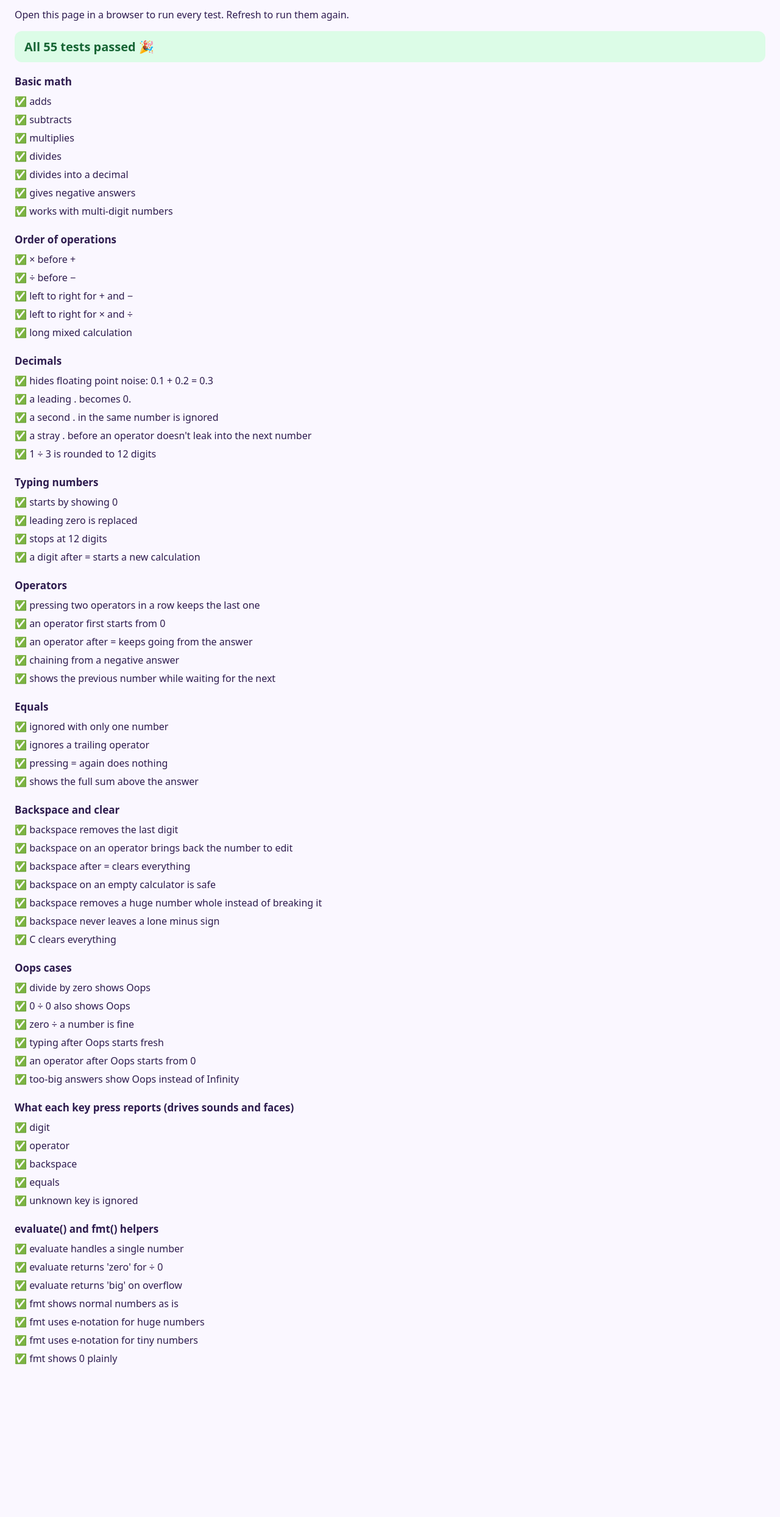
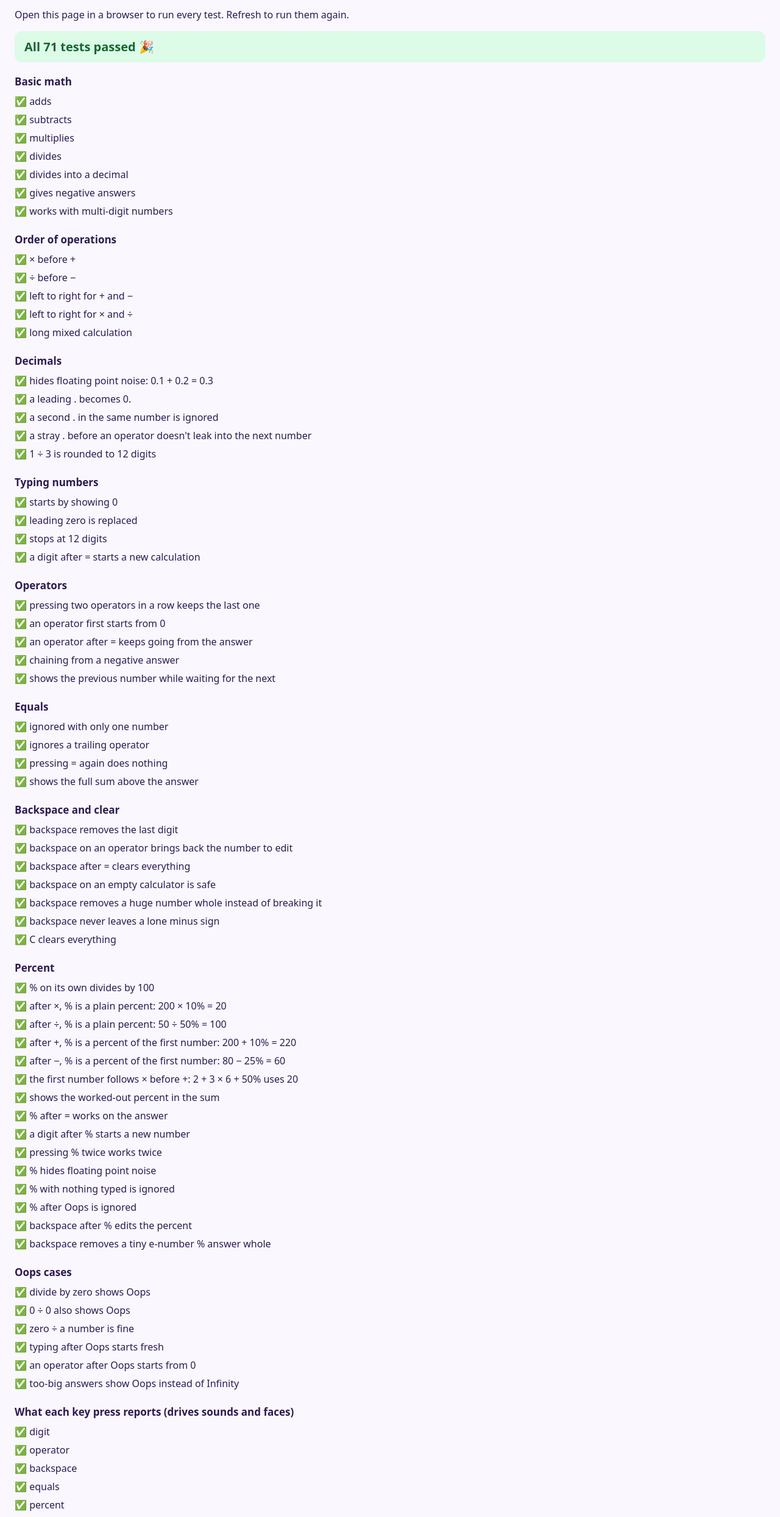
Before and after one commit to jcoldham/skylars-rainbow-calculator, a plain HTML site: page tests.html in a window 1280 px wide. Shown: the part 70-2557 px from the top of the page at 61% size. Before the commit the page ends 2336 px from the top, so only its background shows below. Drawn offline with Linux system fonts and the light colour scheme.

Commit message:
Add percent key and CLAUDE.md
The % button works like a phone calculator: 50 % gives 0.5, and
after + or − it takes a percent of the number before it
(200 + 10 % = 220). Also works from the keyboard, with its own
sound and face. Tests added for the new key.

CLAUDE.md holds the project notes Claude follows when working here.

Co-Authored-By: Claude Opus 5.5 <noreply@anthropic.com>

```diff
--- a/calc.js
+++ b/calc.js
@@ -40,18 +40,20 @@
   }
 
   // Makes a new calculator. press(label) handles one key and returns what happened:
-  // "digit", "op", "back", "clear", "equals", "zero", "big", or null if the key was ignored.
+  // "digit", "op", "percent", "back", "clear", "equals", "zero", "big", or null if the key was ignored.
   // display() returns the two lines of text to show.
   function createCalculator() {
     let tokens = [];   // numbers and operators entered so far, e.g. [7, "+", 3]
     let cur = "";      // the number being typed right now
     let result = null; // last answer, after pressing =
     let error = null;  // "zero" or "big" after a failed =
+    let fromPercent = false; // true right after %, so the next digit starts a new number
 
-    function resetAll() { tokens = []; cur = ""; result = null; error = null; }
+    function resetAll() { tokens = []; cur = ""; result = null; error = null; fromPercent = false; }
 
     function pressDigit(d) {
       if (result !== null || error) resetAll();
+      if (fromPercent) { cur = ""; fromPercent = false; }
       if (d === ".") {
         if (cur.includes(".")) return null;
         cur = cur ? cur + "." : "0.";
@@ -65,8 +67,31 @@
       return "digit";
     }
 
+    // % works like most phone calculators:
+    //   50 %        → 0.5             (just divide by 100)
+    //   200 × 10 %  → 200 × 0.1       (after × or ÷, the same)
+    //   200 + 10 %  → 200 + 20        (after + or −, it means "10 percent of 200")
+    function pressPercent() {
+      if (error) return null;
+      if (result !== null) { tokens = []; cur = String(result); result = null; }
+      if (cur === "") return null; // nothing to turn into a percent yet
+      let value = parseFloat(cur) / 100;
+      const lastOp = tokens[tokens.length - 1];
+      if (lastOp === "+" || lastOp === "−") {
+        // Work out everything before the + or − to find "percent of what"
+        const before = evaluate(tokens.slice(0, -1));
+        if (typeof before === "string") return null;
+        value = before * value;
+      }
+      if (!isFinite(value)) { tokens = []; cur = ""; error = "big"; return "big"; }
+      cur = String(parseFloat(value.toPrecision(12)));
+      fromPercent = true;
+      return "percent";
+    }
+
     function pressOp(op) {
       error = null;
+      fromPercent = false;
       if (result !== null) { tokens = []; cur = String(result); result = null; }
       if (cur === "" || cur === "0.") {
         if (tokens.length && isOp(tokens[tokens.length - 1])) tokens[tokens.length - 1] = op;
@@ -80,7 +105,9 @@
     }
 
     function pressBack() {
+      fromPercent = false;
       if (result !== null || error) resetAll();
+      else if (cur.includes("e")) cur = ""; // a tiny % answer like 1e-7 is removed whole
       else if (cur) cur = cur.slice(0, -1);
       else if (tokens.length) {
         tokens.pop();
@@ -110,6 +137,7 @@
     function press(label) {
       if (/^[0-9.]$/.test(label)) return pressDigit(label);
       if (OPS.includes(label)) return pressOp(label);
+      if (label === "%") return pressPercent();
       if (label === "⌫") return pressBack();
       if (label === "C") { resetAll(); return "clear"; }
       if (label === "=") return pressEquals();
--- a/tests.html
+++ b/tests.html
@@ -146,6 +146,32 @@ describe("Backspace and clear", () => {
   });
 });
 
+describe("Percent", () => {
+  test("% on its own divides by 100", () => expectEqual(pressKeys("50%").main, "0.5"));
+  test("after ×, % is a plain percent: 200 × 10% = 20", () => expectEqual(answer("200*10%="), "20"));
+  test("after ÷, % is a plain percent: 50 ÷ 50% = 100", () => expectEqual(answer("50/50%="), "100"));
+  test("after +, % is a percent of the first number: 200 + 10% = 220", () =>
+    expectEqual(answer("200+10%="), "220"));
+  test("after −, % is a percent of the first number: 80 − 25% = 60", () =>
+    expectEqual(answer("80-25%="), "60"));
+  test("the first number follows × before +: 2 + 3 × 6 + 50% uses 20", () =>
+    expectEqual(answer("2+3*6+50%="), "30"));
+  test("shows the worked-out percent in the sum", () =>
+    expectEqual(pressKeys("200+10%").expr, "200 + 20"));
+  test("% after = works on the answer", () => expectEqual(pressKeys("20+30=%").main, "0.5"));
+  test("a digit after % starts a new number", () => expectEqual(pressKeys("50%7").main, "7"));
+  test("pressing % twice works twice", () => expectEqual(pressKeys("50%%").main, "0.005"));
+  test("% hides floating point noise", () => expectEqual(pressKeys("7%").main, "0.07"));
+  test("% with nothing typed is ignored", () => {
+    expectEqual(pressKeys("%").last, null);
+    expectEqual(pressKeys("5+%").last, null);
+  });
+  test("% after Oops is ignored", () => expectEqual(pressKeys("7/0=%").last, null));
+  test("backspace after % edits the percent", () => expectEqual(pressKeys("25%<").main, "0.2"));
+  test("backspace removes a tiny e-number % answer whole", () =>
+    expectEqual(pressKeys("0.00001%<").main, "0"));
+});
+
 describe("Oops cases", () => {
   test("divide by zero shows Oops", () => {
     const r = pressKeys("7/0=");
@@ -171,6 +197,7 @@ describe("What each key press reports (drives sounds and faces)", () => {
   test("operator", () => expectEqual(pressKeys("5+").last, "op"));
   test("backspace", () => expectEqual(pressKeys("5<").last, "back"));
   test("equals", () => expectEqual(pressKeys("5+5=").last, "equals"));
+  test("percent", () => expectEqual(pressKeys("5%").last, "percent"));
   test("unknown key is ignored", () => expectEqual(Calc.createCalculator().press("?"), null));
 });
 
```
Also changed, not shown: index.html (+6 -2 lines), 2 other files.
